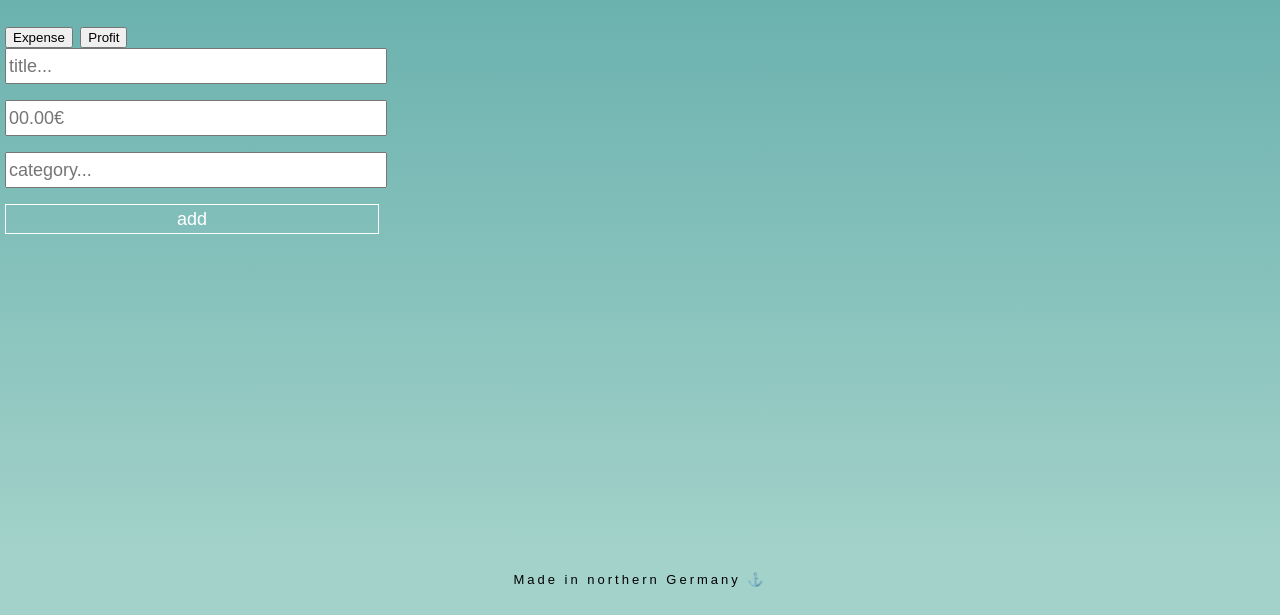
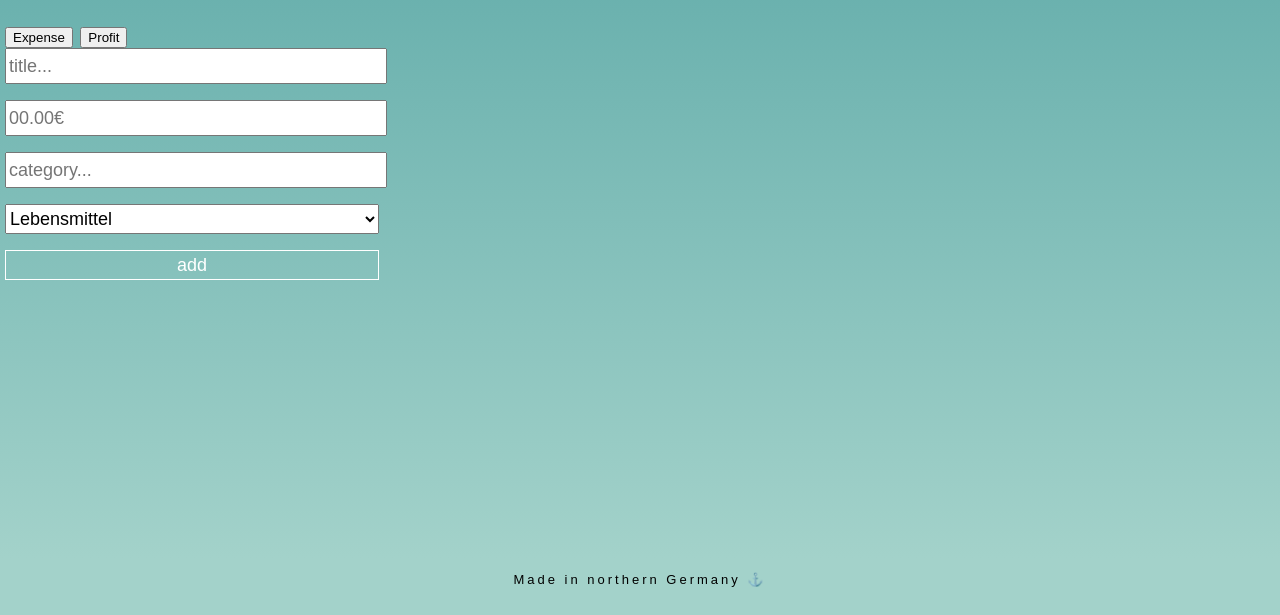
Before and after one commit to Kroenik/personal-finance, a website: page website/overview.html in a window 1280 px wide. Shown: the part 185-800 px from the top of the page. Drawn offline with Linux system fonts and the light colour scheme; no server answers.

Commit message:
Chanign categories to dropdown menu

```diff
--- a/website/overview.html
+++ b/website/overview.html
@@ -23,6 +23,13 @@
             </label> -->
             <input type="number" name="amount" placeholder="00.00€" id="input_amount" /> <br />
             <input type="text" name="category" placeholder="category..." id="input_category" /> <br />
+            <select name="category" id="input_category">
+              <option value="Lebensmittel">Lebensmittel</option>
+              <option value="Fahrkosten">Fahrkosten</option>
+              <option value="Unterhaltung">Unterhaltung</option>
+              <option value="Bildung">Bildung</option>
+              <option value="Essen gehen">Essen gehen</option>
+            </select>
             <input type="submit" value="add" id="input_add" onclick="addTransaction()" />
           </form>
         </div>
@@ -30,6 +37,7 @@
           <!-- <h3>Statistics</h3> -->
           <div id="categories-side">
             <h4>Categories</h4>
+            <div id="categroies"></div>
           </div>
           <div id="transactions-side">
             <h4>Transactions</h4>
```
